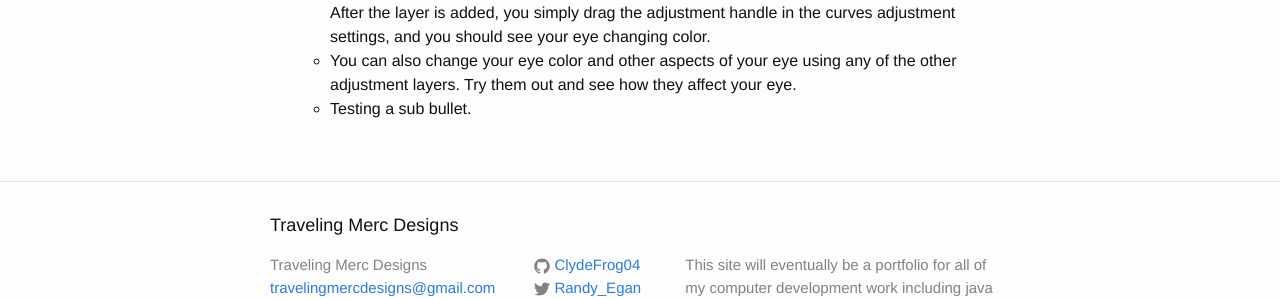
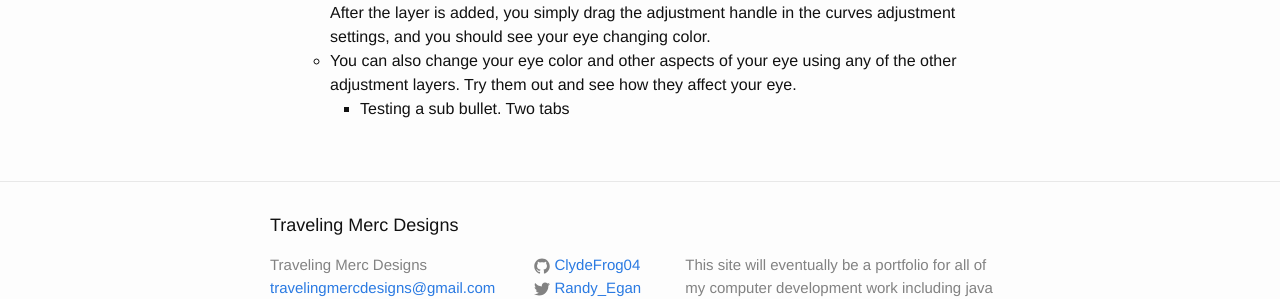
Before and after one commit to ClydeFrog04/ClydeFrog04.github.io, a Jekyll site: the page built from _posts/2018-03-07-RecolorEyes.markdown, in a window 1280 px wide. Shown: the part 556-855 px from the top of the page. Built offline with Jekyll 4.4.1, drawn with Linux system fonts in a browser that asks for light colours.

Commit message:
Update photoshop post

```diff
--- a/_posts/2018-03-07-RecolorEyes.markdown
+++ b/_posts/2018-03-07-RecolorEyes.markdown
@@ -17,4 +17,4 @@ How to change your eye color in Photoshop
 5. Add an adjustment layer
 * Adding a curves adjustment layer will be the easiest way for a beginner to recolor their eyes. After the layer is added, you simply drag the adjustment handle in the curves adjustment settings, and you should see your eye changing color.
 * You can also change your eye color and other aspects of your eye using any of the other adjustment layers. Try them out and see how they affect your eye.
-    * Testing a sub bullet.
+        * Testing a sub bullet. Two tabs
```
